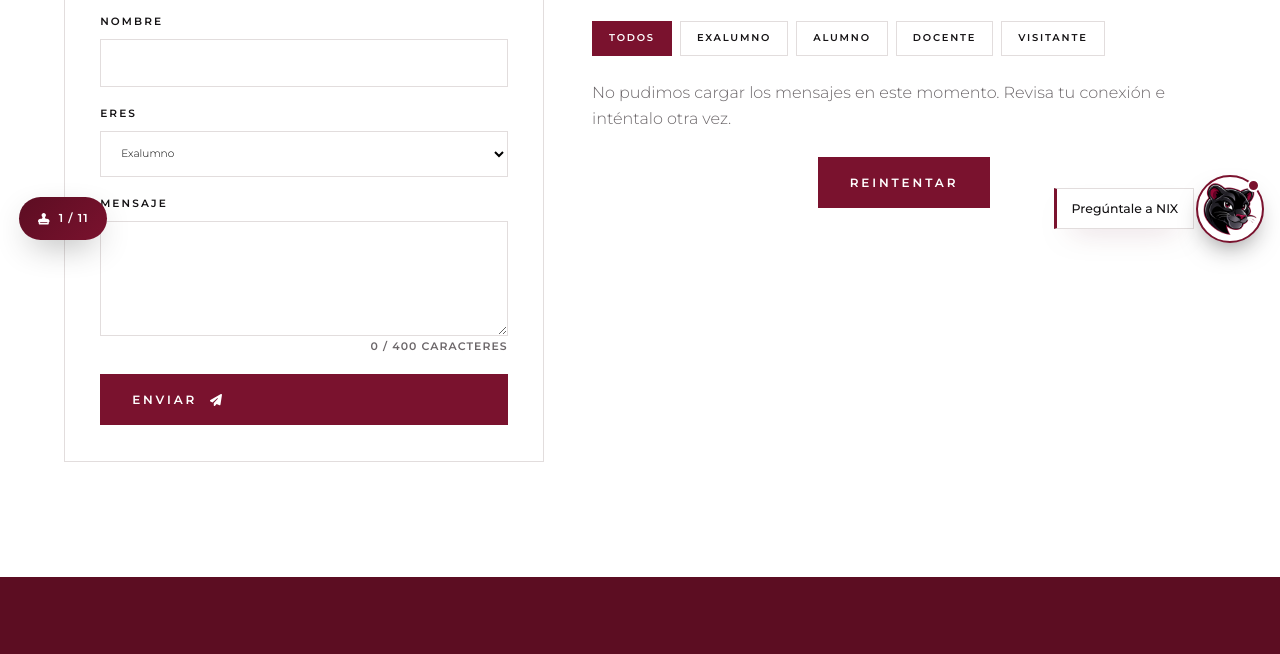
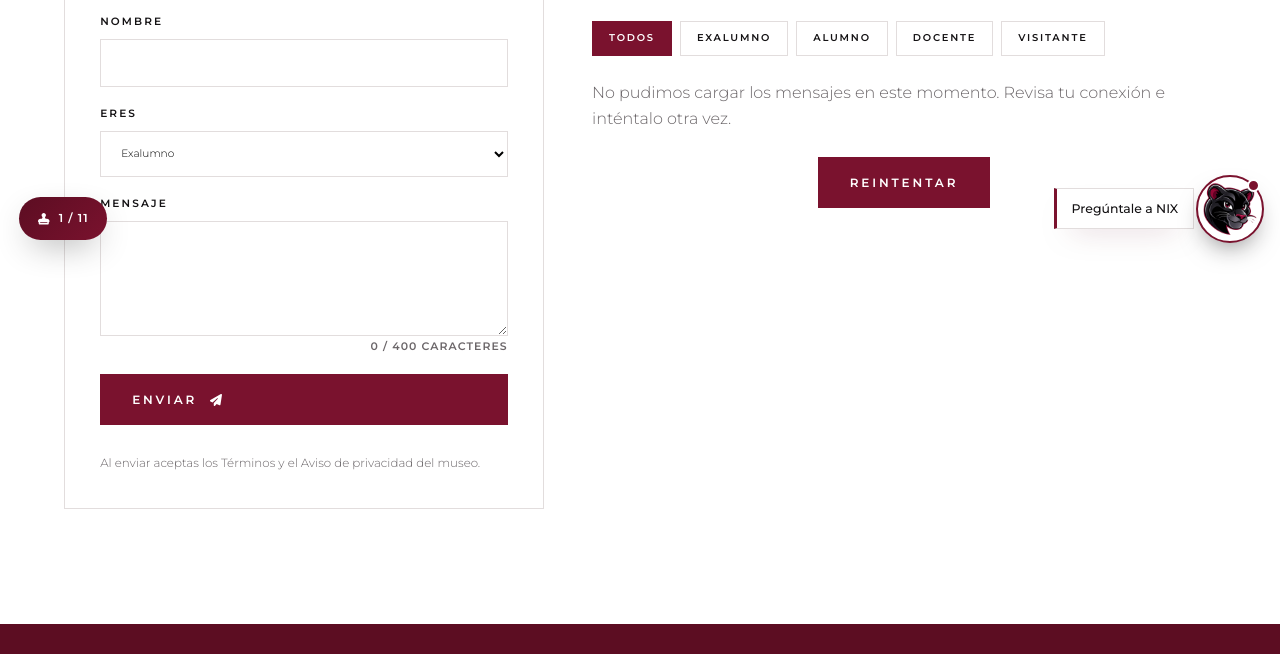
Before and after one commit to MUDICET69/Mudicet69, a plain HTML site: page libro-visitas.html in a window 1280 px wide. Shown: the part 541-1195 px from the top of the page. Drawn offline with nearby package versions, Linux system fonts and the light colour scheme.

```diff
--- a/libro-visitas.html
+++ b/libro-visitas.html
@@ -52,7 +52,7 @@
 <div id="loader"><div class="ld"><h2>CETIS 69</h2><p>MUSEO DIGITAL</p><div class="bar"><i></i></div></div></div>
 <nav id="nav" class="solid"></nav>
 <header class="phead"><div class="rv"><div class="eyebrow">Comunidad</div><h1 class="title">Libro de <b>visitas</b></h1><p>Cuéntanos qué te pareció el recorrido, comparte una felicitación o un recuerdo con la comunidad del CETIS 69.</p></div></header>
-<section><div class="lb"><form id="f" class="fm"><label>Nombre<input id="nm" required maxlength="60" autocomplete="name"></label><label>Eres<select id="rl"><option>Exalumno</option><option>Alumno</option><option>Docente</option><option>Visitante</option></select></label><label>Mensaje<textarea id="ms" required maxlength="400" rows="5"></textarea></label><button class="btn" type="submit">Enviar <i class="fa-solid fa-paper-plane"></i></button></form><div><div class="eyebrow">Mensajes <span id="ct"></span></div><div id="ls" aria-live="polite"></div></div></div></section>
+<section><div class="lb"><form id="f" class="fm"><label>Nombre<input id="nm" required maxlength="60" autocomplete="name"></label><label>Eres<select id="rl"><option>Exalumno</option><option>Alumno</option><option>Docente</option><option>Visitante</option></select></label><label>Mensaje<textarea id="ms" required maxlength="400" rows="5"></textarea></label><button class="btn" type="submit">Enviar <i class="fa-solid fa-paper-plane"></i></button><p style="font-size:.74rem;color:var(--gris);margin:.6rem 0 0">Al enviar aceptas los <a href="terminos.html">Términos</a> y el <a href="aviso-privacidad.html">Aviso de privacidad</a> del museo.</p></form><div><div class="eyebrow">Mensajes <span id="ct"></span></div><div id="ls" aria-live="polite"></div></div></div></section>
 <footer></footer>
 <script src="https://cdn.jsdelivr.net/npm/@emailjs/browser@4/dist/email.min.js"></script>
 <script src="comun.js"></script>
```
